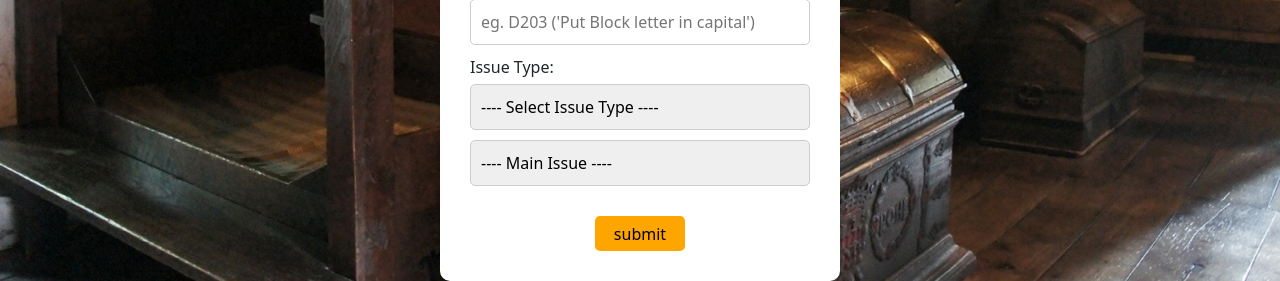
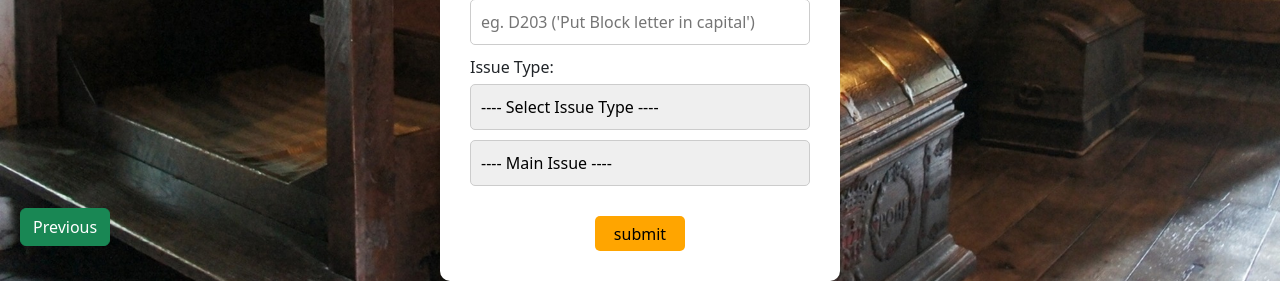
Before and after one commit to aalexander47/hostel_maintenance, a Django app: template templates/student/maintenance.html in a window 1280 px wide. Shown: the part 554-835 px from the top of the page. Run offline with Django 5.2, Linux system fonts and the light colour scheme; the template is opened without the code that fills it, so the values that code supplies are empty.

Commit message:
Add error message styling and previous button

```diff
--- a/templates/student/maintenance.html
+++ b/templates/student/maintenance.html
@@ -142,7 +142,14 @@
 
     }
     .message.error{
-        color: red;}
+        color: red;
+    }
+    .position-bottom-left {
+        position: fixed;
+        bottom: 0;
+        left: 0;
+        margin-left: 20px; /* Adjust this value as needed */
+    }
     </style>
 </head>
 
@@ -250,6 +257,8 @@
 
 
         </form>
+        <button type="button" onclick="window.history.back()" class="btn btn-success position-bottom-left">Previous</button>
+
     </main>
 
     <footer></footer>
```
